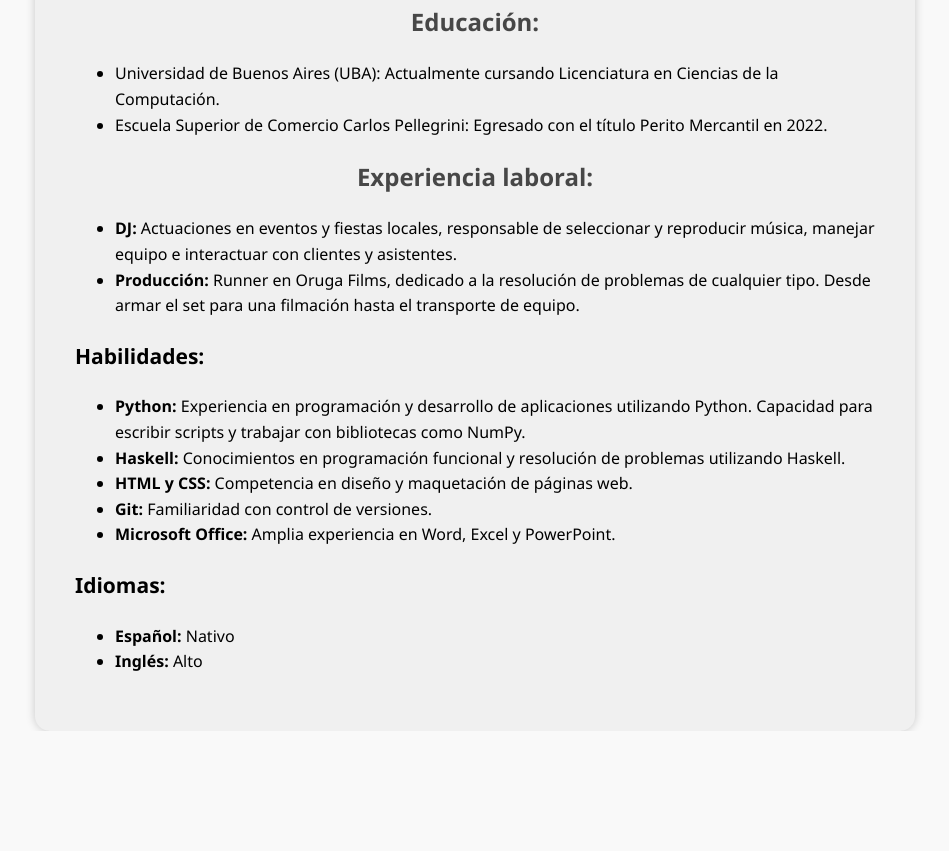
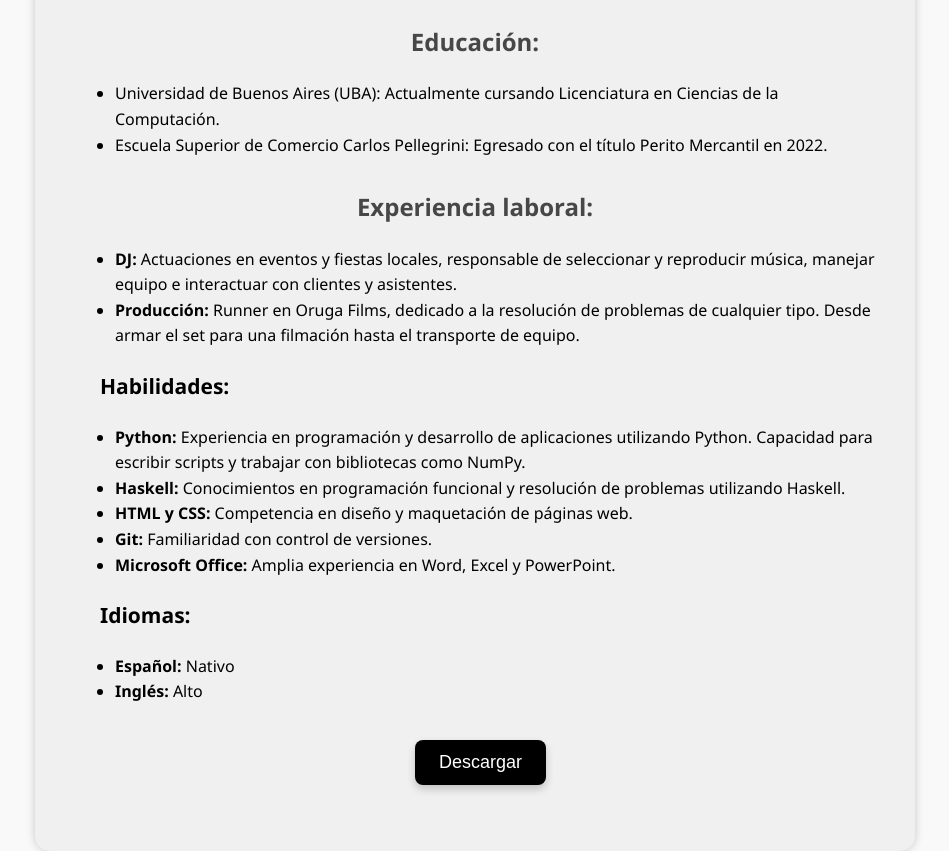
Before and after one commit to wald16/wald16.github.io, a plain HTML site: page index.html in a window 1280 px wide. Shown: the part 348-1199 px from the top of the page, without its empty margins (165-1114 px from the left). Before the commit the page ends 1079 px from the top, so only its background shows below. Drawn offline with Linux system fonts and the light colour scheme.

Commit message:
added download button

```diff
--- a/index.html
+++ b/index.html
@@ -54,8 +54,20 @@
       <li>
         <strong>Inglés:</strong> Alto
       </li>
+      <br>
+      <l>
+        <button class="button" onclick="downloadCV()">Descargar</button>
+      </l>
+
     </ul>
   </div>
 </body>
 
+<script>
+  function downloadCV() {
+    window.open('https://github.com/wald16/wald16.github.io/blob/0775350f100b359a0626980a0bfb4da9048d57c1/ManuelWaldCV.pdf', '_blank');
+  }
+
+</script>
+
 </html>
--- a/style.css
+++ b/style.css
@@ -20,16 +20,23 @@ h1 {
     font-family: helvetica, sans-serif;
     font-size: 32px;
     margin-top: 10px;
-    margin-bottom: 20px;
+    margin-bottom: 30px;
     text-align: center;
     margin-right: 10px;
 }
 
 h2 {
+    margin-top: 30px;
     font-size: 24px;
     text-align: center;
     color: #474747;
 }
+
+h3 {
+    margin-left: 25px;
+    font-family: 'Segoe UI', Tahoma, Verdana, sans-serif;
+}
+
 
 
 #code {
@@ -65,6 +72,36 @@ h2 {
     transform: translateX(-50%);
 }
 
+.button {
+    background-color: #000000;
+    border: none;
+    color: white;
+    padding: 12px 24px;
+    text-align: center;
+    text-decoration: none;
+    display: inline-block;
+    font-size: 18px;
+    margin: 10px 2px;
+    cursor: pointer;
+    border-radius: 8px;
+    transition: background-color 0.3s ease, transform 0.2s ease, box-shadow 0.3s ease;
+    box-shadow: 0 4px 8px rgba(0, 0, 0, 0.2);
+    margin-left: 300px;
+}
+
+.button:hover {
+    background-color: #45a049;
+    transform: translateY(-2px);
+    box-shadow: 0 6px 12px rgba(0, 0, 0, 0.3);
+}
+
+.button:active {
+    background-color: #000000;
+    transform: translateY(0);
+    box-shadow: 0 4px 8px rgba(0, 0, 0, 0.2);
+}
+
+
 @keyframes typing {
     from {
         width: 0;
```
